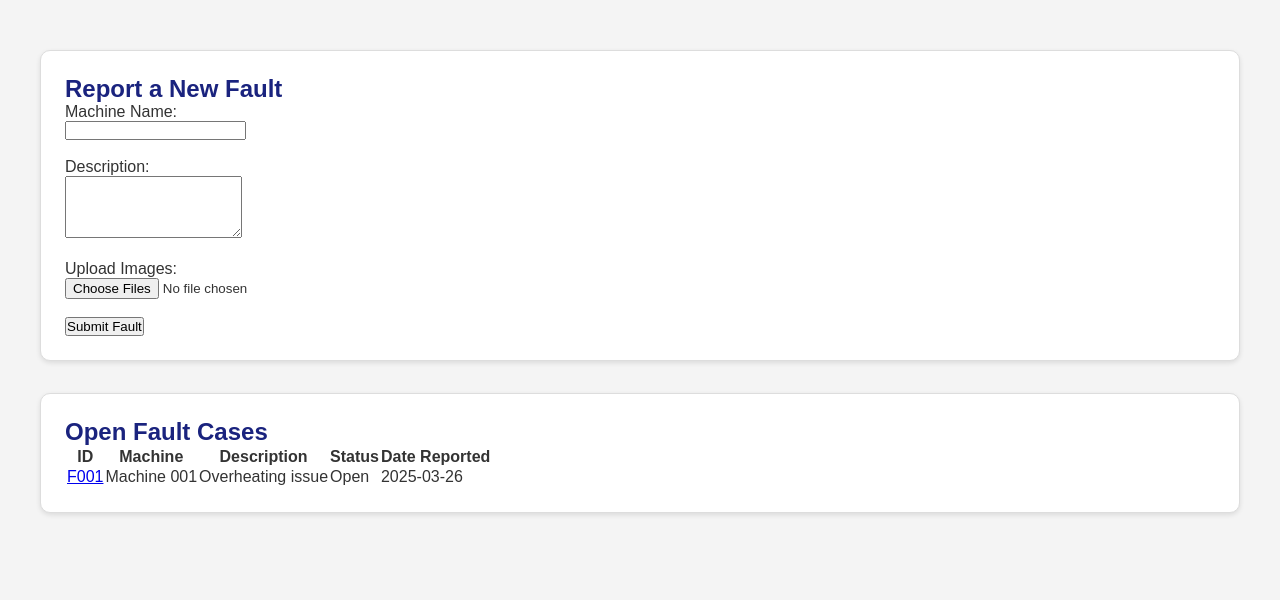
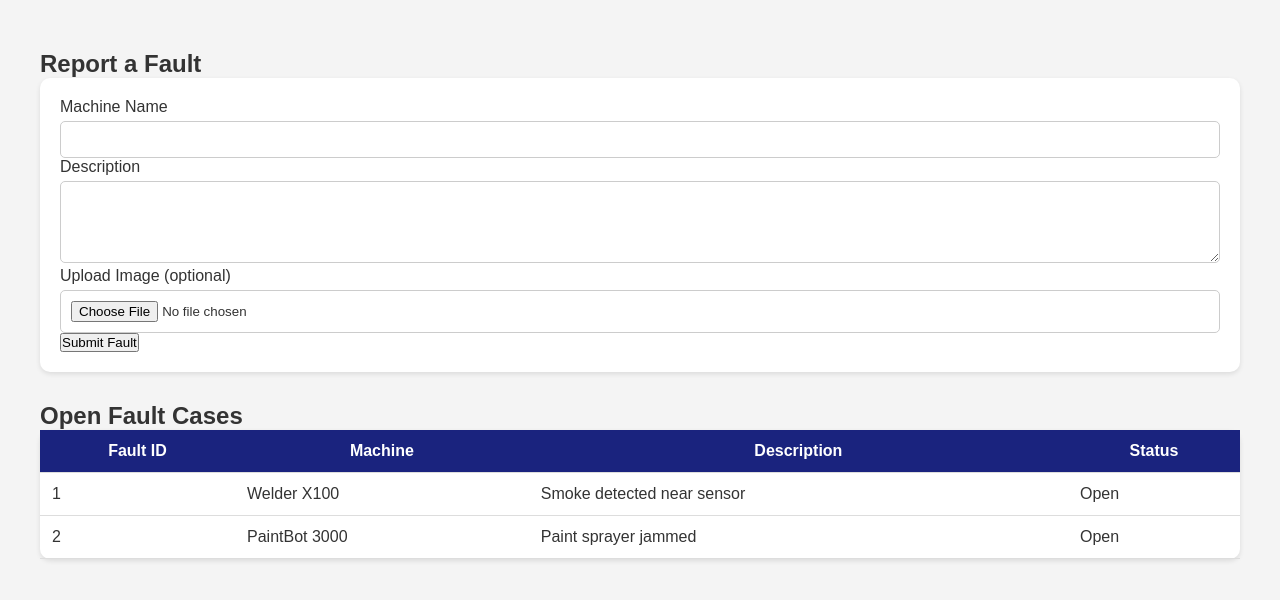
Before and after one commit to ChoKssa/EEN1037_Web_Application, a Django app: template factory_tracking/faults/templates/faults/faults.html in a window 1280 px wide. Shown: the part 96-696 px from the top of the page. Run offline with Django 5.2, Linux system fonts and the light colour scheme; the template is opened without the code that fills it, so the values that code supplies are empty.

Commit message:
[ADD] implement fault reporting and detail views with associated styles and scripts

```diff
--- a/factory_tracking/faults/static/faults/css/faults.css
+++ b/factory_tracking/faults/static/faults/css/faults.css
@@ -3,15 +3,41 @@ main {
 	background: #f4f4f4;
 }
 
-.card {
-	background-color: white;
-	border: 1px solid #ddd;
+.form-container,
+table {
+	background: white;
+	padding: 20px;
 	border-radius: 10px;
-	padding: 1.5rem;
-	margin-bottom: 2rem;
 	box-shadow: 0 2px 5px rgba(0, 0, 0, 0.1);
+	margin-bottom: 30px;
 }
 
-.card h2 {
-	color: #1a237e;
+input,
+textarea {
+	width: 100%;
+	margin-top: 5px;
+	padding: 10px;
+	border: 1px solid #ccc;
+	border-radius: 5px;
 }
+
+table {
+	width: 100%;
+	border-collapse: collapse;
+}
+
+th,
+td {
+	padding: 12px;
+	border-bottom: 1px solid #ddd;
+}
+
+th {
+	background-color: #1a237e;
+	color: white;
+}
+
+tr:hover {
+	background-color: #f1f1f1;
+	cursor: pointer;
+}
--- /dev/null
+++ b/factory_tracking/faults/static/faults/js/faults.js
@@ -0,0 +1,33 @@
+const faultList = [
+    { id: 1, machine: "Welder X100", desc: "Smoke detected near sensor", status: "Open" },
+    { id: 2, machine: "PaintBot 3000", desc: "Paint sprayer jammed", status: "Open" }
+];
+
+function loadFaults() {
+const tbody = document.getElementById("faultTable");
+tbody.innerHTML = "";
+faultList.forEach(fault => {
+    const tr = document.createElement("tr");
+    tr.onclick = () => window.location.href = `/faults/${fault.id}`;
+    tr.innerHTML = `
+    <td>${fault.id}</td>
+    <td>${fault.machine}</td>
+    <td>${fault.desc}</td>
+    <td>${fault.status}</td>
+    `;
+    tbody.appendChild(tr);
+});
+}
+
+function submitFault(e) {
+    e.preventDefault();
+    const machine = document.getElementById("faultMachine").value;
+    const desc = document.getElementById("faultDescription").value;
+    const id = faultList.length + 1;
+    faultList.push({ id, machine, desc, status: "Open" });
+    alert("Fault reported successfully.");
+    e.target.reset();
+    loadFaults();
+}
+
+loadFaults();
--- a/factory_tracking/faults/templates/faults/faults.html
+++ b/factory_tracking/faults/templates/faults/faults.html
@@ -9,49 +9,38 @@
 />
 {% endblock %}
 
+
+{% block scripts %}
+<script src="{% static 'faults/js/faults.js' %}" defer></script>
+{% endblock %}
+
 {% block content %}
  <!-- Faults Page Content -->
  <main>
-  <section class="card">
-    <h2>Report a New Fault</h2>
-    <form action="#" method="POST" enctype="multipart/form-data">
-      <label for="machine-name">Machine Name:</label><br />
-      <input type="text" id="machine-name" name="machine-name" required /><br /><br />
-
-      <label for="description">Description:</label><br />
-      <textarea id="description" name="description" rows="4" required></textarea><br /><br />
-
-      <label for="images">Upload Images:</label><br />
-      <input type="file" id="images" name="images" multiple accept="image/*" /><br /><br />
-
+  <h2>Report a Fault</h2>
+  <div class="form-container">
+    <form onsubmit="submitFault(event)">
+      <label>Machine Name</label>
+      <input type="text" id="faultMachine" required>
+      <label>Description</label>
+      <textarea rows="4" id="faultDescription" required></textarea>
+      <label>Upload Image (optional)</label>
+      <input type="file" id="faultImage" accept="image/*">
       <button type="submit">Submit Fault</button>
     </form>
-  </section>
+  </div>
 
-  <section class="card">
   <h2>Open Fault Cases</h2>
   <table>
     <thead>
       <tr>
-          <th>ID</th>
+        <th>Fault ID</th>
         <th>Machine</th>
         <th>Description</th>
         <th>Status</th>
-          <th>Date Reported</th>
       </tr>
     </thead>
-      <tbody>
-        <!-- Example Row -->
-        <tr>
-          <td><a href="/faults/1">F001</a></td>
-          <td>Machine 001</td>
-          <td>Overheating issue</td>
-          <td>Open</td>
-          <td>2025-03-26</td>
-        </tr>
-        <!-- More rows here -->
-      </tbody>
+    <tbody id="faultTable"></tbody>
   </table>
-  </section>
 </main>
 {% endblock %}
--- a/factory_tracking/faults/urls.py
+++ b/factory_tracking/faults/urls.py
@@ -4,4 +4,5 @@ from . import views
 
 urlpatterns = [
     path("faults/", views.faults, name="faults"),
+    path("faults/<int:id>/", views.fault_detail, name="fault_detail"),
 ]
```
Also changed, not shown: factory_tracking/faults/static/faults/css/detail.css (added, +42 -0 lines), factory_tracking/faults/static/faults/js/detail.js (added, +24 -0 lines), factory_tracking/faults/templates/faults/detail.html (added, +43 -0 lines), factory_tracking/faults/views.py (+10 -1 lines). Lines whose indentation alone changed are shown as unchanged.
